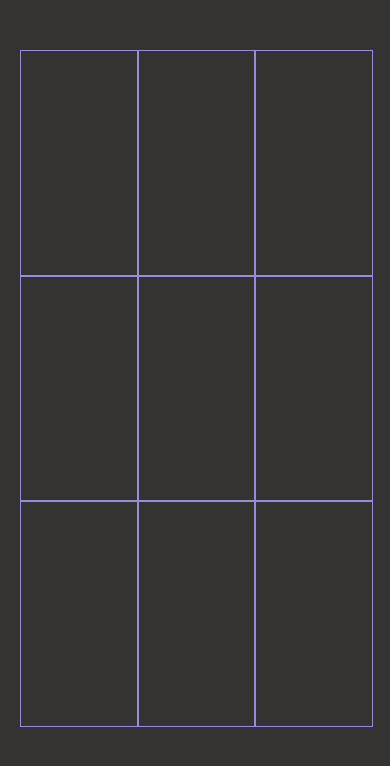
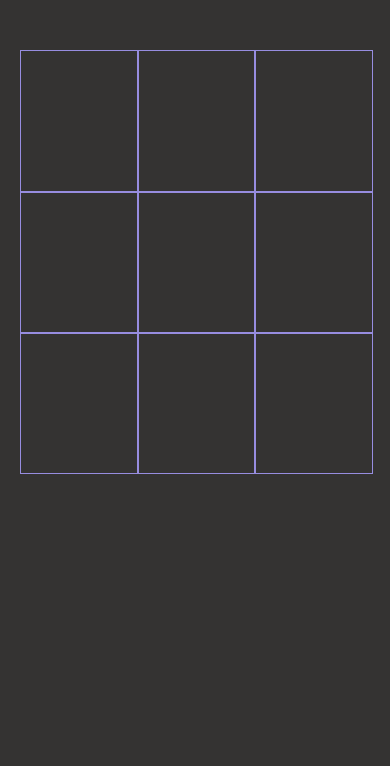
Before and after one commit to rileyloudon/ticTacToe, a plain HTML site: page index.html in a window 390 px wide. Drawn offline with Linux system fonts and the light colour scheme.

Commit message:
adjust game board size

```diff
--- a/styles/style.css
+++ b/styles/style.css
@@ -16,6 +16,7 @@ body {
   grid-template-columns: repeat(3, 1fr);
   grid-template-rows: repeat(3, 1fr);
   width: 90vw;
+  max-width: 1000px;
   height: 80vh;
   padding-top: 5vh;
   margin: auto;
@@ -54,3 +55,9 @@ body {
 .bottom-right {
   grid-area: 3 / 3 / 4 / 4;
 }
+
+@media (max-width: 768px) {
+  #game-board {
+    height: 50vh;
+  }
+}
```
